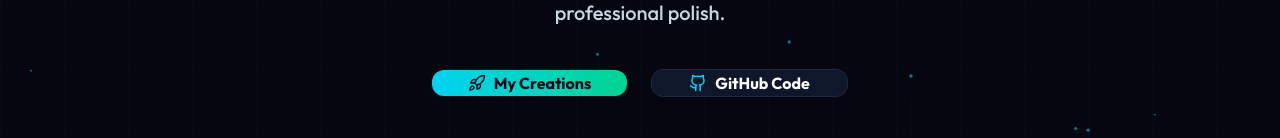
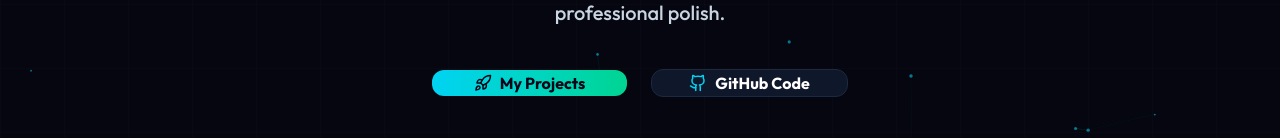
Before and after one commit to proboy315/prroboy, a React (Vite) app: page / in a window 1280 px wide. Shown: the part 636-774 px from the top of the page. Built offline with nearby package versions, Linux system fonts and the light colour scheme; no server answers.

Commit message:
Update App.tsx

```diff
--- a/src/App.tsx
+++ b/src/App.tsx
@@ -556,7 +556,7 @@ export default function App() {
                 className="w-full sm:w-auto flex-1 btn bg-gradient-to-r from-cyan-400 to-emerald-400 text-slate-950 hover:shadow-lg hover:shadow-cyan-400/20 hover:-translate-y-0.5 active:translate-y-0 transition-all font-bold rounded-xl text-center flex items-center justify-center gap-2"
               >
                 <Rocket size={18} />
-                <span>My Creations</span>
+                <span>My Projects</span>
               </a>
               <a
                 href="https://github.com/ProBoy315"
```
